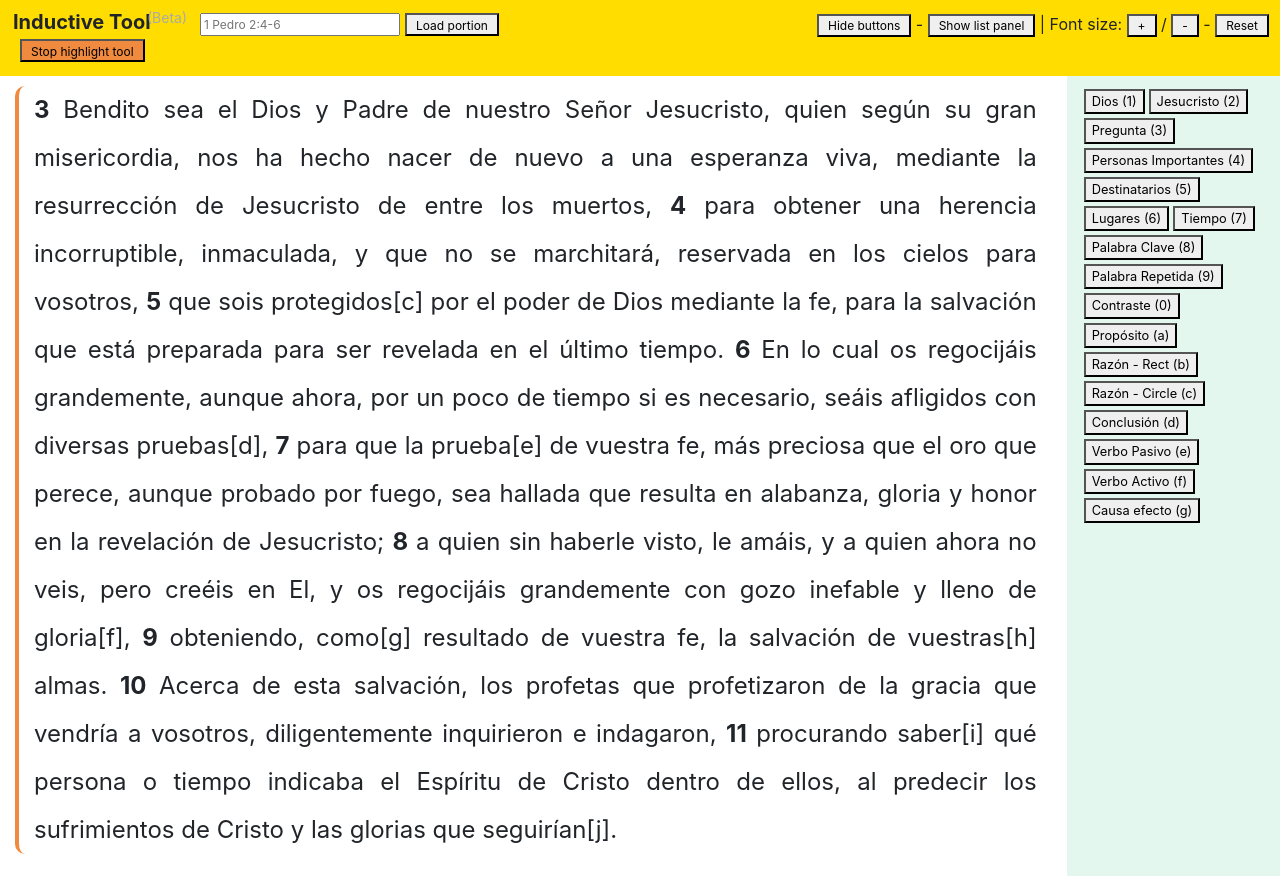
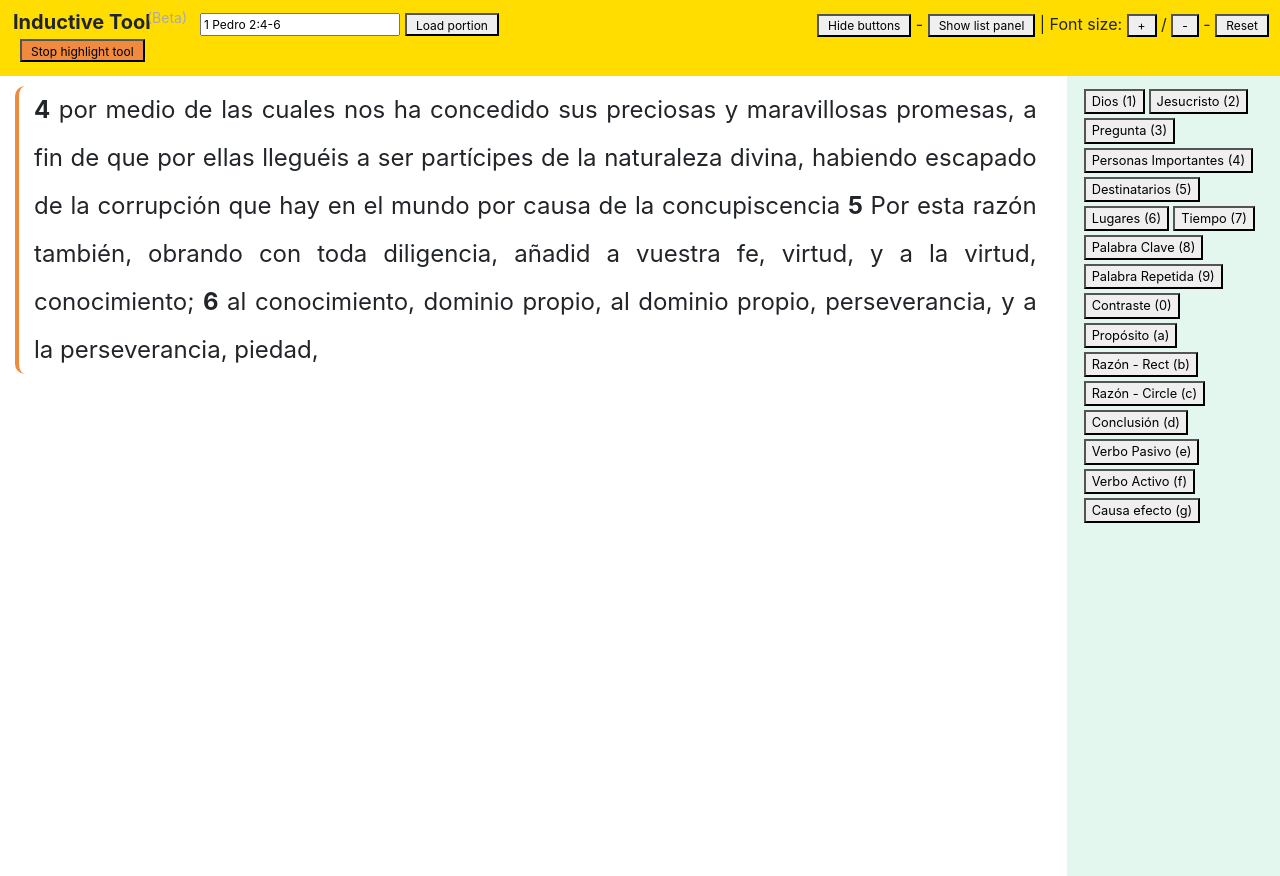
Before and after one commit to debosotnas/inductivetool, an Angular app: page / in a window 1280 px wide. Built offline with nearby package versions, Linux system fonts and the light colour scheme.

Commit message:
add load passage from json

```diff
--- a/src/app/app.component.html
+++ b/src/app/app.component.html
@@ -5,9 +5,9 @@
         <div class="search-title-block">
           <span class="search-title">{{ title }}</span><span class="beta">(Beta)</span>
         </div>
-        <input type="text" placeholder="1 Pedro 2:4-6" class="search-pasaje-txt" />
+        <input type="text" value="{{titlePortion}}" placeholder="1 Pedro 2:4-6" class="search-pasaje-txt" />
 
-        <button>Load portion</button>
+        <button (click)="loadSimplePortion()">Load portion</button>
 
         <button (click)="startStopHighlight()" [ngClass]="{ 'stop-tool-btn': enableHighLightTool}" class="btn-enable-highlight">
             {{enableHighLightTool ? 'Stop' : 'Start'}} highlight tool
--- a/src/app/app.component.ts
+++ b/src/app/app.component.ts
@@ -1,5 +1,5 @@
 import { Component, Renderer2, OnInit, HostBinding, HostListener } from '@angular/core';
-import { ShowListEvent, HighlightItem, State } from './common/common.types';
+import { ShowListEvent, HighlightItem, State, Passage } from './common/common.types';
 import { HIGHLIGHT_COMMON_CLASS } from './common/constants';
 import { TextHelperService } from './text-helper.service';
 
@@ -19,24 +19,31 @@ export class AppComponent implements OnInit {
   showListContainer = false;
   showHighlightContainer = true;
   initPortionText: string;
+  titlePortion: string;
 
   renderer: Renderer2;
   title = 'Inductive Tool';
   currentFontSize = 5;
 
-  constructor(rend: Renderer2) {
+  constructor(rend: Renderer2, private textHelperService: TextHelperService) {
     this.renderer = rend;
-    this.setupInitialData();
+    // this.setupInitialData();
+  }
+
+  loadSimplePortion(): void {
+    console.log('show modal for portion');
   }
 
   setupInitialData(): void {
-    this.initialData = TextHelperService.getData();
+    this.initialData = this.textHelperService.getData();
+
     this.showListContainer = this.initialData.buttonPanel;
     this.showHighlightContainer = this.initialData.buttonHighlight;
     this.currentFontSize = this.initialData.fontSize;
     this.initPortionText = this.initialData.textPortion;
+    this.titlePortion = this.initialData.titlePortion;
 
-    this.enableHighLightTool = TextHelperService.enableHighLightTool;
+    this.enableHighLightTool = this.textHelperService.enableHighLightTool;
   }
 
   /*
@@ -50,19 +57,32 @@ export class AppComponent implements OnInit {
   */
 
   ngOnInit() {
+
+    this.textHelperService.callPortionService()
+      .subscribe(data => {
+        this.textHelperService.loadData(data);
+        this.initAfterService();
+      });
+
+  }
+
+  initAfterService() {
+
+    this.setupInitialData();
+
     this.renderer.listen('document', 'click', (event: MouseEvent) => {
       const target: HTMLElement = event.target as HTMLElement;
-      if (!target.classList.contains(HIGHLIGHT_COMMON_CLASS) || !TextHelperService.enableHighLightTool) {
+      if (!target.classList.contains(HIGHLIGHT_COMMON_CLASS) || !this.textHelperService.enableHighLightTool) {
         return;
       }
       target.outerHTML = target.innerHTML;
       this.showCurrentLists({ text: document.querySelector('.block-portion').innerHTML});
     });
-    this.hightlightList = TextHelperService.getHighLightList(this.initialData.textPortion);
+    this.hightlightList = this.textHelperService.getHighLightList(this.initialData.textPortion);
   }
 
   showCurrentLists(event: ShowListEvent) {
-    this.hightlightList = TextHelperService.getHighLightList(event.text);
+    this.hightlightList = this.textHelperService.getHighLightList(event.text);
   }
 
   fontUp(): void {
@@ -74,9 +94,9 @@ export class AppComponent implements OnInit {
   }
 
   persistDataFont() {
-    const data: State = TextHelperService.getData();
+    const data: State = this.textHelperService.getData();
     data.fontSize = this.currentFontSize;
-    TextHelperService.saveData(data);
+    this.textHelperService.saveData(data);
   }
 
   fontDown(): void {
@@ -103,15 +123,15 @@ export class AppComponent implements OnInit {
   }
 
   persistButtonsList() {
-    const data: State = TextHelperService.getData();
+    const data: State = this.textHelperService.getData();
     data.buttonHighlight = this.showHighlightContainer;
     data.buttonPanel = this.showListContainer;
-    TextHelperService.saveData(data);
+    this.textHelperService.saveData(data);
   }
 
   startStopHighlight(): void {
-    TextHelperService.enableHighLightTool = !TextHelperService.enableHighLightTool;
-    this.enableHighLightTool = TextHelperService.enableHighLightTool;
+    this.textHelperService.enableHighLightTool = !this.textHelperService.enableHighLightTool;
+    this.enableHighLightTool = this.textHelperService.enableHighLightTool;
   }
 
 }
--- a/src/app/text-helper.service.ts
+++ b/src/app/text-helper.service.ts
@@ -1,33 +1,33 @@
 import { Injectable } from '@angular/core';
 import { HIGHLIGHT_COMMON_CLASS, testPortion } from './common/constants';
-import { HighlightItem, State } from './common/common.types';
+import { HighlightItem, State, Passage, Passages } from './common/common.types';
 import { TagNamesEnum } from './common/valid-tags.enum';
 import { HttpClient } from '@angular/common/http';
+import { Observable } from 'rxjs';
 
 @Injectable({
   providedIn: 'root'
 })
 export class TextHelperService {
-  static portionService = 'assets/test-portion.json';
 
-  // static http: HttpClient;
-  static state: State;
-  static enableHighLightTool = true;
+  portionService = 'assets/test-portion.json';
+  state: State;
+  enableHighLightTool = true;
 
   constructor(private http: HttpClient) {
     // TextHelperService.http = http;
     // TextHelperService.loadData();
   }
 
-  static getTagName(styleName: string): string {
+  getTagName(styleName: string): string {
     const cssNameArr: string[] = styleName.split('-');
     const cssFormatLast: string = cssNameArr[0] + cssNameArr[1].toUpperCase();
     const enumName: string = cssFormatLast.charAt(0).toUpperCase() + cssFormatLast.slice(1);
     return TagNamesEnum[enumName];
   }
 
-  static getHighLightList(htmlPortion: string): any[] {
-    TextHelperService.persistPortionText(htmlPortion);
+  getHighLightList(htmlPortion: string): any[] {
+    this.persistPortionText(htmlPortion);
 
     const partitions: Array<any>[] = [];
 
@@ -58,34 +58,22 @@ export class TextHelperService {
     return partitions;
   }
 
-  static saveData(state: State): void {
+
+  saveData(state: State): void {
     window.localStorage.setItem('inductiveToolv1', JSON.stringify(state));
   }
 
-  static loadData(): void {
+  loadData(passages: Passages): void {
     const strState: string = window.localStorage.getItem('inductiveToolv1');
     let stateN: State;
 
     if (!strState) {
-
-      /*
-      this.callPortionService()
-        .subscribe((data: any) => stateN = {
-            buttonHighlight: true,
-            buttonPanel: false,
-            fontSize: 5,
-            textPortion: TextHelperService.parsePassage(data.passages)
-
-            // heroesUrl: data['heroesUrl'],
-            // textfile:  data['textfile']
-        });
-      */
-
       stateN = {
         buttonHighlight: true,
         buttonPanel: false,
         fontSize: 5,
-        textPortion: testPortion
+        textPortion: this.parsePassage(passages.passages),
+        titlePortion: passages.portion
       };
 
     } else {
@@ -94,30 +82,34 @@ export class TextHelperService {
     this.state = stateN;
   }
 
-  static getData(): State {
-    if (!this.state) {
-      TextHelperService.loadData();
-    }
+  getData(): State {
+    // if (!this.state) {
+      // this.loadData();
+    // }
     return this.state;
   }
 
-  static persistPortionText(outerHTML: string) {
-    const data: State = TextHelperService.getData();
+  persistPortionText(outerHTML: string) {
+    const data: State = this.getData();
     data.textPortion = outerHTML;
-    TextHelperService.saveData(data);
+    this.saveData(data);
   }
 
-  callPortionService() {
-    return this.http.get(TextHelperService.portionService);
+  callPortionService(): Observable<Passages> {
+    return this.http.get<Passages>(this.portionService);
   }
 
   parsePassage(verses: {verse: number, text: string}[]): string {
     const arrVerses: string[] = [];
 
+    if (!verses) {
+      console.error('Error parsin verses');
+      return;
+    }
     verses.forEach((item) => {
       arrVerses.push(`<strong>${item.verse}</strong> ${item.text}`);
     });
 
-    return verses.join('');
+    return arrVerses.join(' ');
   }
 }
--- a/src/app/text-portion/text-portion.component.html
+++ b/src/app/text-portion/text-portion.component.html
@@ -6,7 +6,7 @@
         (textSelectEvent)="renderRectangles($event)"
         class="block-portion container font-m-{{fontSizeSelected}}"
         [ngClass]="{'highlight-enabled' : enableHighLightTool, 'highlight-disabled': !enableHighLightTool}"
-        [innerHTML]="textPortion"
+        [innerHTML]="initPortionText"
       >
       </div>
     </div>
--- a/src/app/text-portion/text-portion.component.ts
+++ b/src/app/text-portion/text-portion.component.ts
@@ -28,11 +28,10 @@ export class TextPortionComponent implements OnInit {
   @Input() hightlightList = {};
 
   currentRangeSelection: Range;
-  textPortion: string;
   words: string[];
 
   objectKeys = Object.keys;
-  getTagName = TextHelperService.getTagName;
+  getTagName = this.textHelperService.getTagName;
 
   @HostBinding('attr.tabIndex') tabIndex = -1;
 
@@ -45,11 +44,10 @@ export class TextPortionComponent implements OnInit {
     }
   }
 
-  constructor() {
+  constructor(private textHelperService: TextHelperService) {
   }
 
   ngOnInit() {
-    this.textPortion = this.initPortionText;
     // this.emitShowLists();
   }
 
@@ -74,7 +72,7 @@ export class TextPortionComponent implements OnInit {
     const blockPortionItem: HTMLElement = document.querySelector('.block-portion');
     const textPortionModified: string = blockPortionItem.innerHTML;
 
-    this.hightlightList = TextHelperService.getHighLightList(textPortionModified);
+    this.hightlightList = this.textHelperService.getHighLightList(textPortionModified);
   }
 
   tagAs(typeOfTag: any): void {
@@ -96,8 +94,6 @@ export class TextPortionComponent implements OnInit {
       parentNode = document.createElement('span');
 
       const tmpId = 'id' + (new Date()).getTime() + Math.ceil(Math.random() * 1000);
-      // parentNode.setAttribute('id', tmpId);
-      // parentNode.setAttribute('data-ref', tmpId);
       parentNode.setAttribute('class', (CLASS_CSS_PREFIX + typeOfTag) + ' ' + HIGHLIGHT_COMMON_CLASS + ' ' + tmpId);
 
       this.currentRangeSelection.surroundContents(parentNode);
```
Also changed, not shown: src/app/common/common.types.ts (+11 -0 lines).
